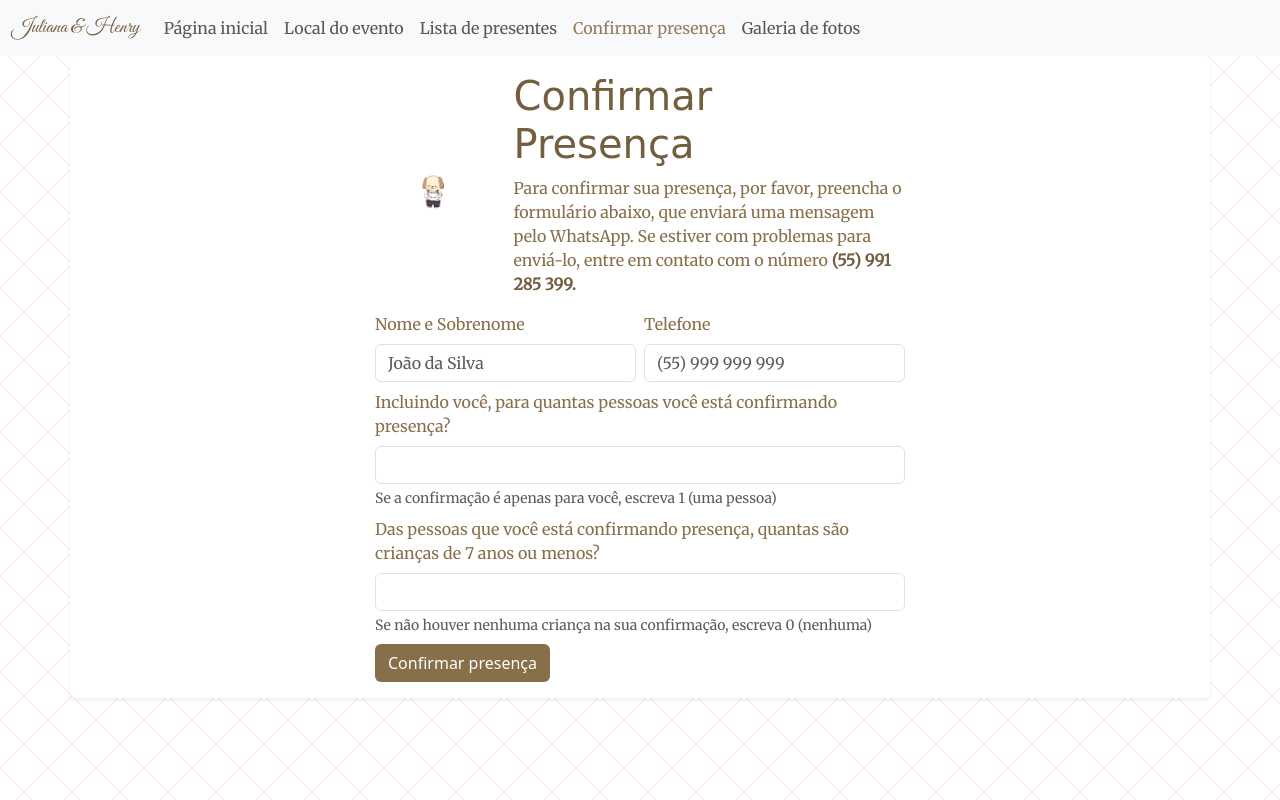
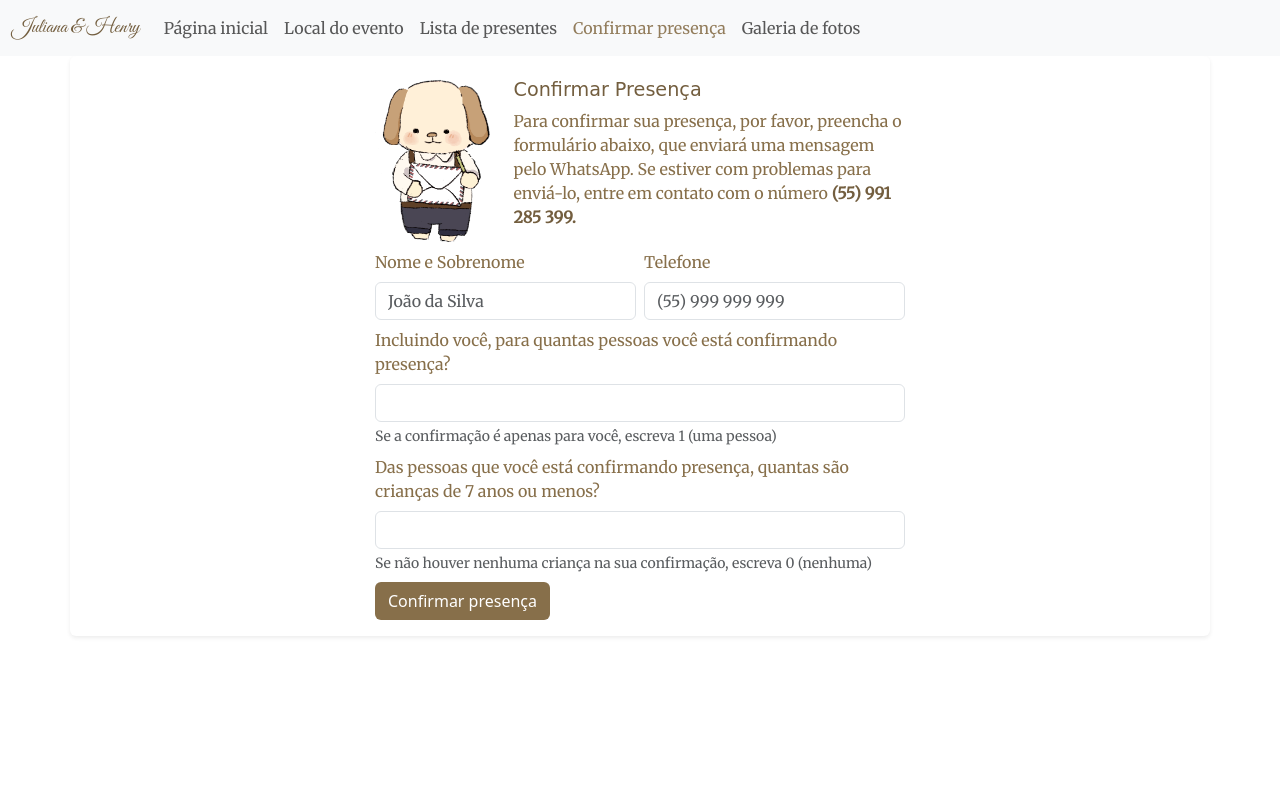
Before and after one commit to henryzord/marriage, a Django app: template app/templates/casamento/presenca.html in a window 1280 px wide. Run offline with Django 5.2, Linux system fonts and the light colour scheme; the template is opened without the code that fills it, so the values that code supplies are empty; some libraries are stand-ins or nearby versions; some web fonts are replaced.

Commit message:
changed layout a little more

```diff
--- a/app/static/css/casamento/master.css
+++ b/app/static/css/casamento/master.css
@@ -33,21 +33,38 @@
 }
 
 h1 {
-    font-size: 30pt;
+    font-size: 1.2rem;
 }
 
 h2 {
-    font-size: 20pt;
+    font-size: 1.2rem;
 }
 
 html {
   font-size: 1rem;
 }
 
+@include media-breakpoint-up(sm) {
+  html {
+    font-size: 1.2rem;
+  }
+}
+
+@include media-breakpoint-up(md) {
+  html {
+    font-size: 1.4rem;
+  }
+}
+
+@include media-breakpoint-up(lg) {
+  html {
+    font-size: 1.6rem;
+  }
+}
+
 body {
-    background: linear-gradient(45deg, transparent 49%, var(--cor-de-fundo) 49% 51%, transparent 51%) , linear-gradient(-45deg, transparent 49%, var(--cor-de-fundo) 49% 51%, transparent 51%);
     background-size: 3em 3em;
-    background-color: #ffffff;
+    background: #ffffff linear-gradient(45deg, transparent 49%, var(--cor-de-fundo) 49% 51%, transparent 51%) linear-gradient(-45deg, transparent 49%, var(--cor-de-fundo) 49% 51%, transparent 51%);
     opacity: 1
 }
 
--- a/app/templates/casamento/fotos.html
+++ b/app/templates/casamento/fotos.html
@@ -27,7 +27,6 @@
         <div class="col-12">
             <p class="lead texto cor-principal text-center">Em breve</p>
         </div>
-    </div>
     <div class="row">
         <div class="col-12 d-none d-xl-block">
             <div class="d-flex justify-content-center">
--- a/app/templates/casamento/presenca.html
+++ b/app/templates/casamento/presenca.html
@@ -9,20 +9,24 @@
 {% block content %}
 <div class="container-fluid">
     <div class="row"> <!-- linha de cima -->
-        <div class="col-12 col-xl-3 order-2 order-xl-1">
+        <div class="col-12 col-xl-3"> <!-- padding para xl. não aparece no pequeno -->
         </div>
-        <div class="col-12 col-xl-6 order-1 order-xl-2">
+        <div class="col-12 col-xl-6">
             <div class="row align-items-center">
-                <div class="col-12 col-xl-3 order-1 order-xl-1">  <!-- cachorrinho -->
+                <div class="col-4 d-block d-xl-none"> <!-- padding para pequeno. não aparece no xl -->
+                </div>
+                <div class="col-4 col-xl-3">  <!-- cachorrinho -->
                     <div class="d-flex justify-content-center">
                         <img
                                 alt="um cachorro humanizado com um convite na mão"
                                 src="{% static 'images/icons/confirmacao.png' %}"
-                                style="width: 20%;"
+                                class="img-fluid"
                         >
                     </div>
                 </div>
-                <div class="col-12 col-xl-9 order-2 order-xl-2">
+                <div class="col-4 d-block d-xl-none"> <!-- padding para pequeno. não aparece no xl -->
+                </div>
+                <div class="col-12 col-xl-9">
                     <div class="row">
                         <div class="col">
                             <h1 class="text-center text-xl-start subtitulo cor-principal-escura">Confirmar Presença</h1>
@@ -37,30 +41,16 @@
                             </p>
                         </div>
                     </div>
-                    {#                <div class="row">#}
-                    {#                    <div class="col">#}
-                    {#                        <p class="texto cor-principal">#}
-                    {#                            Ligando ou mandando uma mensagem para<br/><b>(55) 999 999 999</b>#}
-                    {#                        </p>#}
-                    {#                    </div>#}
-                    {#                </div>#}
-                    {#                <div class="row">#}
-                    {#                    <div class="col">#}
-                    {#                        <p class="texto cor-principal">#}
-                    {#                            Preenchendo o formulário a seguir:#}
-                    {#                        </p>#}
-                    {#                    </div>#}
-                    {#                </div>#}
                 </div>
             </div>
-            <div class="col-12 col-xl-3 order-3 order-xl-3">
+            <div class="col-12 col-xl-3">
             </div>
         </div>
     </div>
     <div class="row"> <!-- linha de baixo -->
-        <div class="col-12 col-xl-3 order-2 order-xl-1">
+        <div class="col-12 col-xl-3">
         </div>
-        <div class="col-12 col-xl-6 order-1 order-xl-2">
+        <div class="col-12 col-xl-6">
             <form class="row g-2" onsubmit="return false;">
                 <div class="col-12 col-xl-6 texto cor-principal">
                     <label for="inputNome" class="form-label">Nome e Sobrenome</label>
@@ -92,7 +82,7 @@
                 </div>
             </form>
         </div>
-        <div class="col-12 col-xl-3 order-3 order-xl-3">
+        <div class="col-12 col-xl-3">  <!-- padding para xl. não aparece no pequeno -->
         </div>
     </div>
 </div>
```
